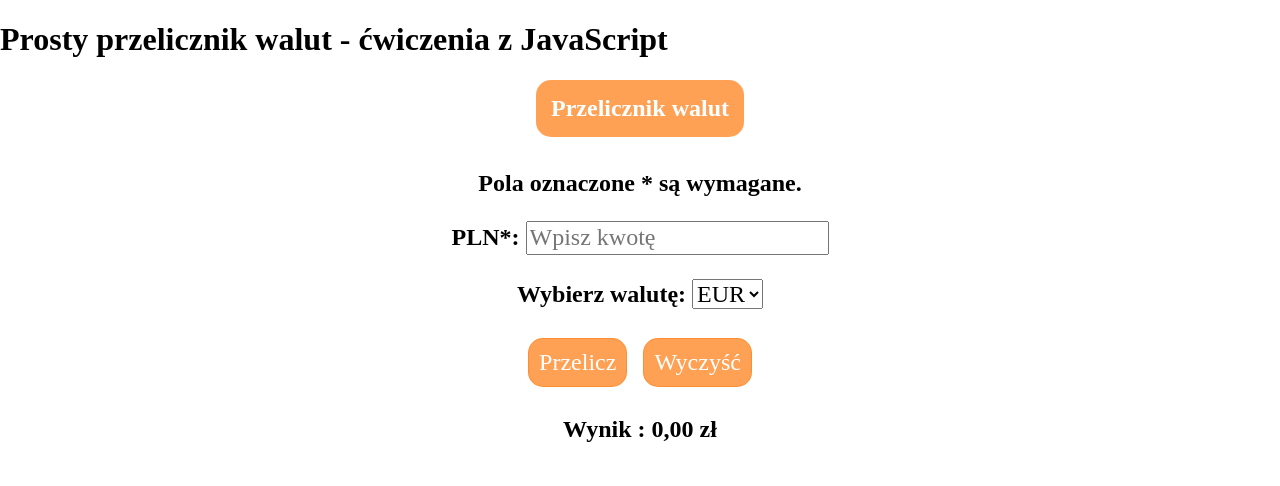
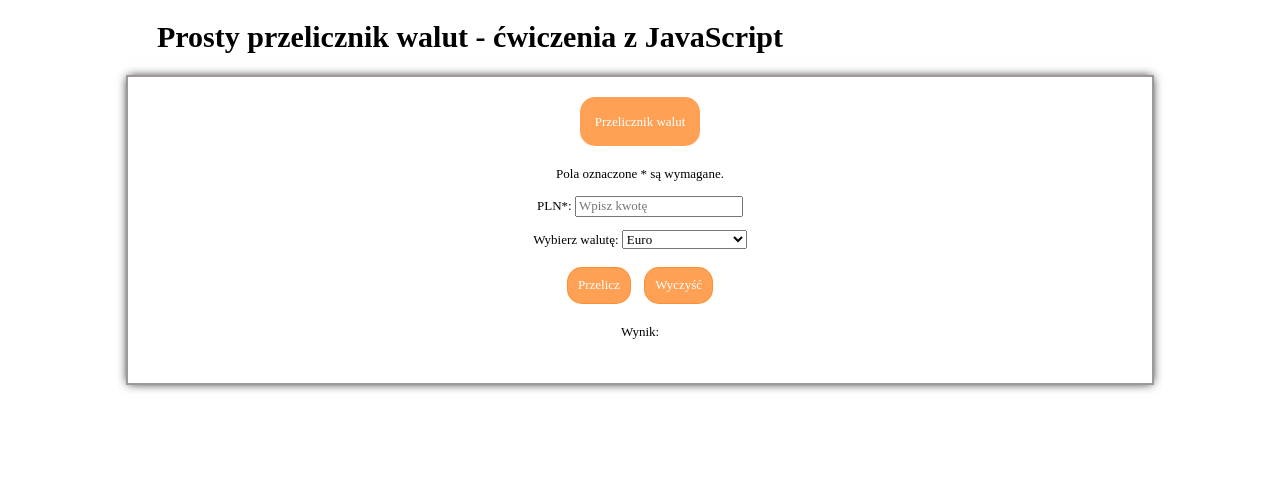
Before and after one commit to sylwia-ciszek/currency-converter, a plain HTML site: page index.html in a window 1280 px wide. Drawn offline with nearby package versions, Linux system fonts and the light colour scheme.

Commit message:
trying to fix converter pt 4

```diff
--- a/css/formCalc.css
+++ b/css/formCalc.css
@@ -1,4 +1,4 @@
-.formCalc {
+.formCalc__body {
     margin: auto;
     box-shadow: 0px 0px 10px -2px rgb(0, 0, 0);
     padding-top: 20px;
@@ -11,6 +11,14 @@
     list-style: none;
     font-size: 13px;
     line-height: 1.5;
+}
+
+.formCalc__header {
+    max-width: 900px;
+    font-size: 30px;
+    margin: 20px;
+    text-align: center;
+
 }
 
 .formCalc__fieldset {
--- a/index.html
+++ b/index.html
@@ -20,7 +20,7 @@
 <body>
     <h1 class="formCalc__header">Prosty przelicznik walut - ćwiczenia z JavaScript
     </h1>
-    <h2 class="formCalc__body" id="przelicznik-walut">
+    <div class="formCalc__body">
         <form class="js-form formCalc__shell">
             <fieldset class="formCalc__fieldset">
                 <legend class="formCalc__legend">
@@ -29,13 +29,13 @@
                 <p>Pola oznaczone * są wymagane.</p>
 
                 <label>PLN*:
-                    <input class="js-plnValue" type="number" required placeholder="Wpisz kwotę" min="0.01" step="any">
+                    <input class="js-amount" type="number" required placeholder="Wpisz kwotę" min="0.01" step="any">
                 </label>
                 <p>
-                    <label class="js-currencyOption">Wybierz walutę: <select>
-                            <option value="EUR">EUR</option>
-                            <option value="GBP">GBP</option>
-                            <option value="USD">USD</option>
+                    <label class="js-currency">Wybierz walutę: <select>
+                            <option value="EUR">Euro</option>
+                            <option value="GBP">Funt Brytyjski</option>
+                            <option value="USD">Dolar Amerykański</option>
                 </p>
                 </select>
                 </label>
@@ -43,10 +43,11 @@
                 <p> <button class="formCalc__button">Przelicz</button>
                     <input class="formCalc__button" type="reset" value="Wyczyść">
                 </p>
-                <p>Wynik : <strong class="js-result">0,00 zł</strong></p>
+                <p>Wynik:</p>
+                <p class="js-result"><strong></strong></p>
             </fieldset>
         </form>
-    </h2>
+    </div>
 </body>
 
 </html>
--- a/js/form.js
+++ b/js/form.js
@@ -1,7 +1,7 @@
 
 let formElement = document.querySelector(".js-form");
-let plnElement = document.querySelector(".js-plnValue");
-let currencyElement = document.querySelector(".js-currencyOption");
+let amountElement = document.querySelector(".js-amount");
+let currencyElement = document.querySelector(".js-currency");
 let resultElement = document.querySelector(".js-result");
 
 let rateEUR = 4.56;
@@ -11,7 +11,7 @@ let rateUSD = 3.81;
 formElement.addEventListener("submit", (event) => {
     event.preventDefault();
 
-    let amount = +plnElement.value;
+    let amount = +amountElement.value;
     let currency = currencyElement.value;
 
     let result;
@@ -31,8 +31,6 @@ formElement.addEventListener("submit", (event) => {
 
     }
 
-    resultElement.innerText = `${amount.toFixed(2)} PLN = ${result.toFixed(2)} ${currency}`;
-
-
+    resultElement.innerText = `${amount} PLN = ${result} ${currency}`;
 
 });
```
